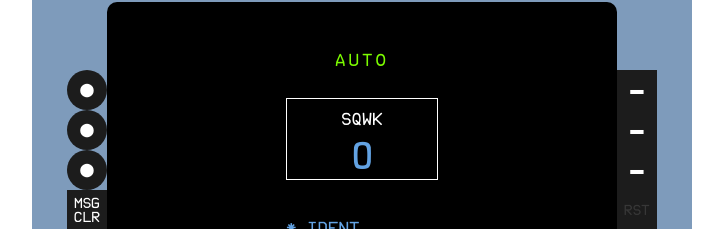
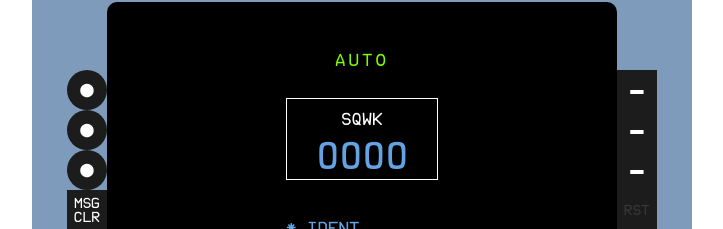
Before and after one commit to ibza-sujau/rmp, a React (Create React App) app: page /sqwk in a window 1280 px wide. Shown: the part 80-309 px from the top of the page, without its empty margins (278-1001 px from the left). Built offline with nearby package versions, Linux system fonts and the light colour scheme.

Commit message:
Added minor details to code.

```diff
--- a/src/pages/SqwkPage.tsx
+++ b/src/pages/SqwkPage.tsx
@@ -37,9 +37,13 @@ export const SqwkPage = () => {
 
     const [SQWK, setSQWK] = useLocalStorage<number>("SQWK", 0);
 
+    // HANDLING SQWK CHANGE EVENT
+
     function handleChangeSQWK(event: any) {
         setSQWK(event.target.value);
     }
+
+    // ADDING COLOUR TO ACTIVE VHF
 
     function addColourVHF1() {
         if (window.localStorage.getItem("currentVHF") === "VHF1") {
@@ -51,6 +55,12 @@ export const SqwkPage = () => {
         if (window.localStorage.getItem("currentVHF") === "VHF2") {
             return "active-vhf"
         } else return;
+    }
+
+    // CHECKING INITIAL VALUE TO ADD ZEROS
+
+    function checkInitialValueSQWK() {
+        return SQWK === 0 ? "0000" : SQWK
     }
 
     return (
@@ -78,7 +88,7 @@ export const SqwkPage = () => {
                         </div>
                         <div className={"flex-column-2"}>
                             <p>SQWK</p>
-                            <Input inputType={InputType.VHF} characterLimit={4} onChange={handleChangeSQWK} value={SQWK}/>
+                            <Input inputType={InputType.VHF} characterLimit={4} onChange={handleChangeSQWK} value={checkInitialValueSQWK()}/>
                         </div>
                         <div className={"flex-column-3"}>
                             <p>* IDENT</p>
```
